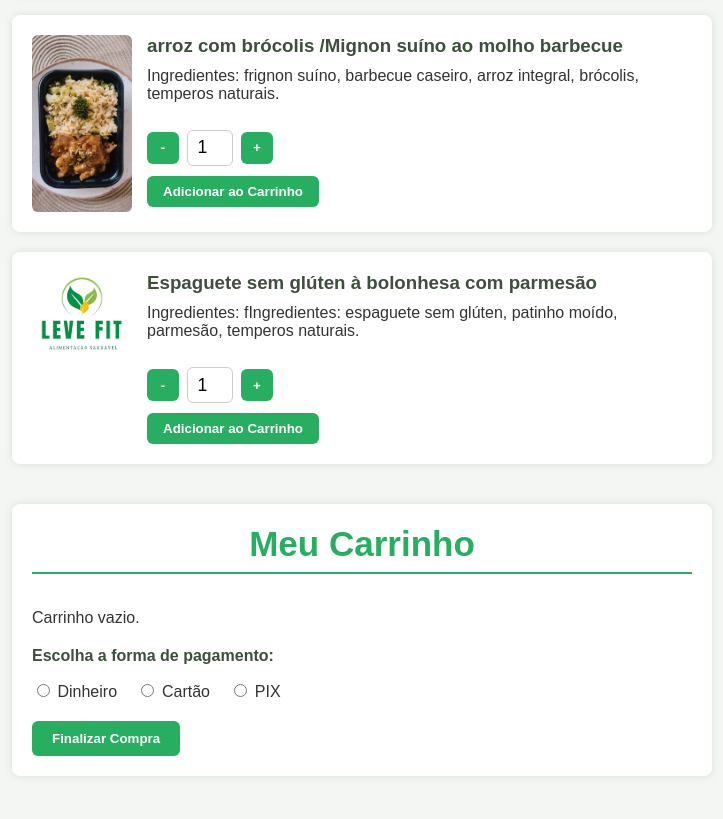
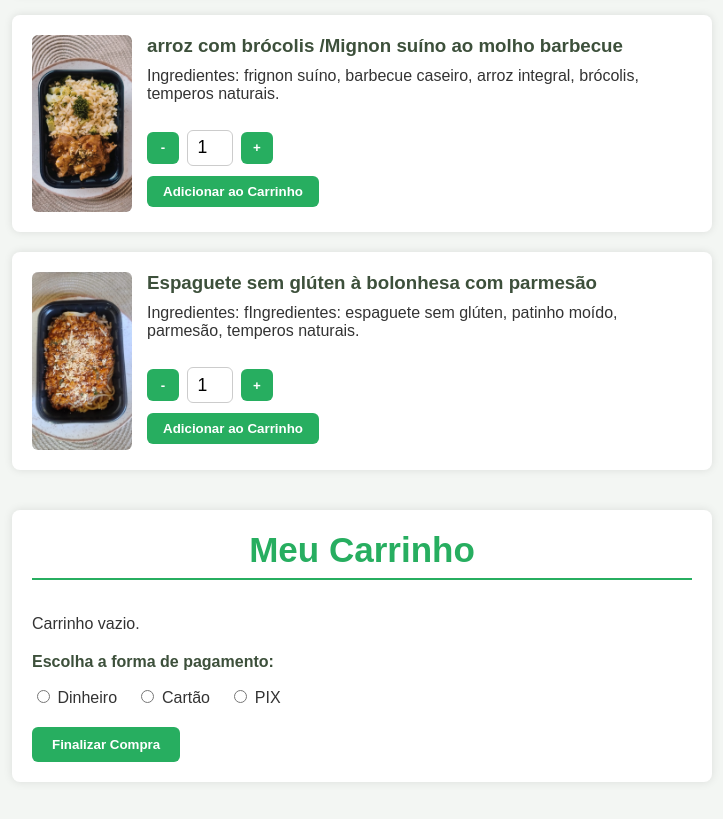
Before and after one commit to LeveFit/site-levefit, a plain HTML site: page index.html in a window 1280 px wide. Shown: the part 1753-2572 px from the top of the page, without its empty margins (278-1001 px from the left). Drawn offline with Linux system fonts and the light colour scheme.

Commit message:
Update index.html

```diff
--- a/index.html
+++ b/index.html
@@ -345,7 +345,7 @@
   </div>
 
 <div class="produto-card" data-nome="espaguete">
-    <img src="levefit.png" alt="mignon" />
+    <img src="macarrao.jpg" alt="mignon" />
     <div>
       <h3> Espaguete sem glúten à bolonhesa com parmesão</h3>
       <p>Ingredientes: fIngredientes: espaguete sem glúten, patinho moído, parmesão, temperos naturais.</p>
```
